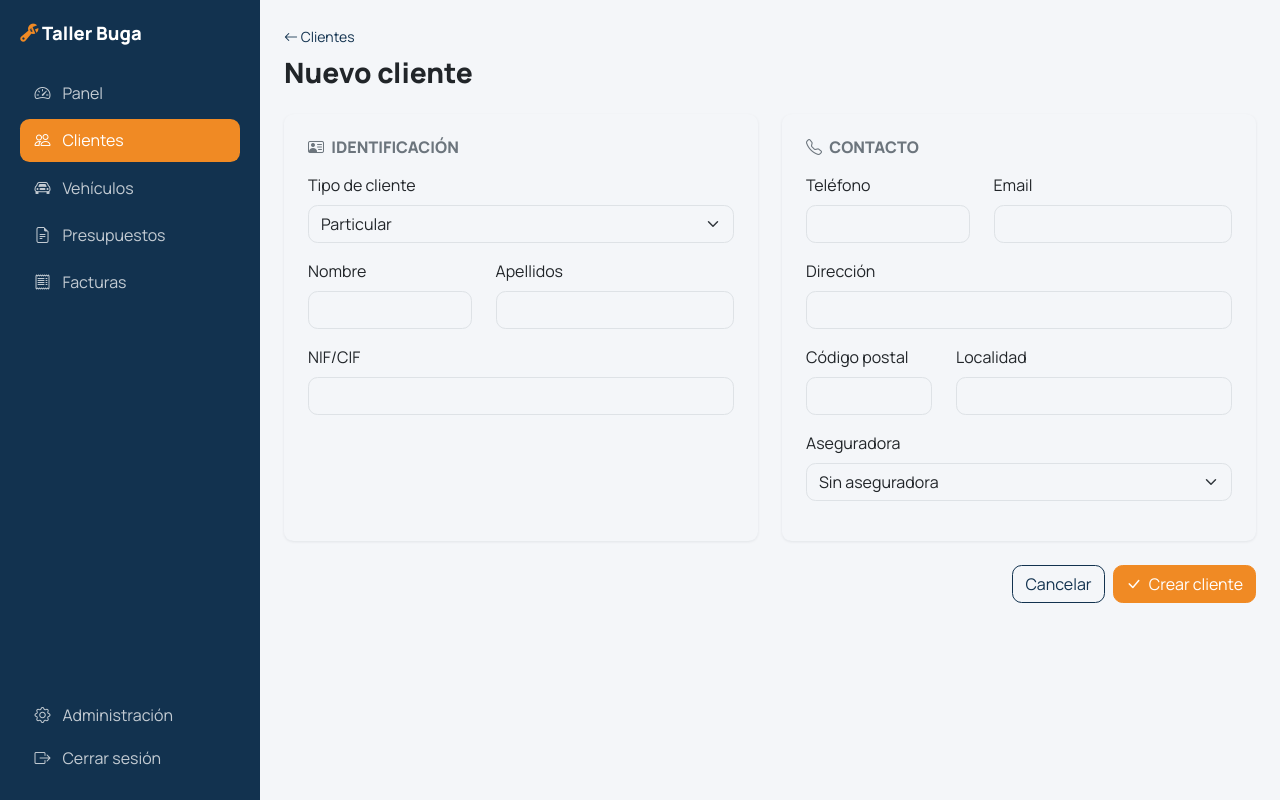
After one commit to mariarodriguezgarcia89/taller-buga, a Django app: page /clientes/nuevo/ in a window 1280 px wide. The commit adds this page. Run offline with Django 5.2, Linux system fonts and the light colour scheme; the visitor is signed in with stand-in values (Sample User, id 1); data that the repository does not hold is empty.

Commit message:
feat: add customer create and edit forms

```diff
--- /dev/null
+++ b/core/forms.py
@@ -0,0 +1,23 @@
+from django import forms
+
+
+class BootstrapFormMixin:
+    """Add Bootstrap classes to every widget and mark fields with errors."""
+
+    def __init__(self, *args, **kwargs):
+        super().__init__(*args, **kwargs)
+        for field in self.fields.values():
+            widget = field.widget
+            if isinstance(widget, forms.CheckboxInput):
+                css_class = "form-check-input"
+            elif isinstance(widget, forms.Select):
+                css_class = "form-select"
+            else:
+                css_class = "form-control"
+            widget.attrs["class"] = css_class
+
+    def full_clean(self):
+        super().full_clean()
+        for name in self.errors:
+            if name in self.fields:
+                self.fields[name].widget.attrs["class"] += " is-invalid"
--- /dev/null
+++ b/customers/forms.py
@@ -0,0 +1,32 @@
+from django import forms
+
+from core.forms import BootstrapFormMixin
+
+from .models import Customer
+
+
+class CustomerForm(BootstrapFormMixin, forms.ModelForm):
+    class Meta:
+        model = Customer
+        fields = [
+            "customer_type",
+            "first_name",
+            "last_name",
+            "company_name",
+            "tax_id",
+            "phone",
+            "email",
+            "address",
+            "postal_code",
+            "city",
+            "insurer",
+        ]
+
+    def __init__(self, *args, **kwargs):
+        super().__init__(*args, **kwargs)
+        self.fields["insurer"].empty_label = "Sin aseguradora"
+
+    def clean_tax_id(self):
+        """Store NIF/CIF uppercase and without spaces or hyphens."""
+        tax_id = self.cleaned_data["tax_id"]
+        return tax_id.upper().replace(" ", "").replace("-", "")
--- a/customers/templates/customers/customer_detail.html
+++ b/customers/templates/customers/customer_detail.html
@@ -18,7 +18,7 @@
       <span class="text-secondary">{{ customer.get_customer_type_display }}</span>
     </div>
   </div>
-  <a href="#" class="btn btn-outline-primary"><i class="bi bi-pencil me-1"></i> Editar</a>
+  <a href="{% url 'customers:customer_update' customer.pk %}" class="btn btn-outline-primary"><i class="bi bi-pencil me-1"></i> Editar</a>
 </div>
 
 <div class="row g-4">
--- /dev/null
+++ b/customers/templates/customers/customer_form.html
@@ -0,0 +1,76 @@
+{% extends "base.html" %}
+
+{% block title %}{% if object %}Editar cliente{% else %}Nuevo cliente{% endif %}{% endblock %}
+
+{% block content %}
+<a href="{% if object %}{{ object.get_absolute_url }}{% else %}{% url 'customers:customer_list' %}{% endif %}"
+   class="text-decoration-none small">
+  <i class="bi bi-arrow-left"></i> {% if object %}{{ object.display_name }}{% else %}Clientes{% endif %}
+</a>
+<h1 class="h3 fw-bold mt-2 mb-4">{% if object %}Editar cliente{% else %}Nuevo cliente{% endif %}</h1>
+
+<form method="post" novalidate>
+  {% csrf_token %}
+
+  {% if form.non_field_errors %}
+  <div class="alert alert-danger">{{ form.non_field_errors|join:" " }}</div>
+  {% endif %}
+
+  <div class="row g-4">
+    <div class="col-lg-6">
+      <div class="card p-4 h-100">
+        <h2 class="h6 fw-bold text-uppercase text-secondary mb-3"><i class="bi bi-person-vcard me-1"></i> Identificación</h2>
+        {% include "includes/form_field.html" with field=form.customer_type %}
+        <div class="row" data-customer-type="individual">
+          <div class="col-md-5">{% include "includes/form_field.html" with field=form.first_name %}</div>
+          <div class="col-md-7">{% include "includes/form_field.html" with field=form.last_name %}</div>
+        </div>
+        <div data-customer-type="company">
+          {% include "includes/form_field.html" with field=form.company_name %}
+        </div>
+        {% include "includes/form_field.html" with field=form.tax_id %}
+      </div>
+    </div>
+
+    <div class="col-lg-6">
+      <div class="card p-4 h-100">
+        <h2 class="h6 fw-bold text-uppercase text-secondary mb-3"><i class="bi bi-telephone me-1"></i> Contacto</h2>
+        <div class="row">
+          <div class="col-md-5">{% include "includes/form_field.html" with field=form.phone %}</div>
+          <div class="col-md-7">{% include "includes/form_field.html" with field=form.email %}</div>
+        </div>
+        {% include "includes/form_field.html" with field=form.address %}
+        <div class="row">
+          <div class="col-md-4">{% include "includes/form_field.html" with field=form.postal_code %}</div>
+          <div class="col-md-8">{% include "includes/form_field.html" with field=form.city %}</div>
+        </div>
+        {% include "includes/form_field.html" with field=form.insurer %}
+      </div>
+    </div>
+  </div>
+
+  <div class="d-flex justify-content-end gap-2 mt-4">
+    <a href="{% if object %}{{ object.get_absolute_url }}{% else %}{% url 'customers:customer_list' %}{% endif %}"
+       class="btn btn-outline-primary">Cancelar</a>
+    <button type="submit" class="btn btn-accent">
+      <i class="bi bi-check-lg me-1"></i> {% if object %}Guardar cambios{% else %}Crear cliente{% endif %}
+    </button>
+  </div>
+</form>
+{% endblock %}
+
+{% block extra_js %}
+<script>
+  // Show only the name fields that match the selected customer type
+  document.addEventListener("DOMContentLoaded", () => {
+    const typeSelect = document.getElementById("id_customer_type");
+    const toggleNameFields = () => {
+      document.querySelectorAll("[data-customer-type]").forEach((section) => {
+        section.hidden = section.dataset.customerType !== typeSelect.value;
+      });
+    };
+    typeSelect.addEventListener("change", toggleNameFields);
+    toggleNameFields();
+  });
+</script>
+{% endblock %}
--- a/customers/templates/customers/customer_list.html
+++ b/customers/templates/customers/customer_list.html
@@ -8,7 +8,7 @@
     <h1 class="h3 fw-bold mb-1">Clientes</h1>
     <p class="text-secondary mb-0">{{ page_obj.paginator.count }} cliente{{ page_obj.paginator.count|pluralize }}</p>
   </div>
-  <a href="#" class="btn btn-accent"><i class="bi bi-plus-lg me-1"></i> Nuevo cliente</a>
+  <a href="{% url 'customers:customer_create' %}" class="btn btn-accent"><i class="bi bi-plus-lg me-1"></i> Nuevo cliente</a>
 </div>
 
 <form method="get" class="mb-3">
--- a/customers/urls.py
+++ b/customers/urls.py
@@ -7,4 +7,6 @@ app_name = "customers"
 urlpatterns = [
     path("", views.CustomerListView.as_view(), name="customer_list"),
     path("<int:pk>/", views.CustomerDetailView.as_view(), name="customer_detail"),
+    path("nuevo/", views.CustomerCreateView.as_view(), name="customer_create"),
+    path("<int:pk>/editar/", views.CustomerUpdateView.as_view(), name="customer_update"),
 ]
--- a/customers/views.py
+++ b/customers/views.py
@@ -1,9 +1,10 @@
-from .models import Customer, normalize_plate
-
+from django.contrib.messages.views import SuccessMessageMixin
 from django.db.models import Count, Q, Value
 from django.db.models.functions import Coalesce, Lower, NullIf
+from django.views.generic import CreateView, DetailView, ListView, UpdateView
 
-from django.views.generic import DetailView, ListView
+from .forms import CustomerForm
+from .models import Customer, normalize_plate
 
 
 def customer_search_filter(term):
@@ -29,9 +30,14 @@ class CustomerListView(ListView):
         )
         for term in self.search_query.split():
             queryset = queryset.filter(customer_search_filter(term))
-        return queryset.annotate(
-            sort_name=Lower(Coalesce(NullIf("company_name", Value("")), "last_name"))
-        ).order_by("sort_name", "first_name").distinct()
+        return (
+            queryset.annotate(
+                sort_name=Lower(Coalesce(NullIf("company_name", Value("")), "last_name"))
+            )
+            .order_by("sort_name", "first_name")
+            .distinct()
+        )
+
     @property
     def search_query(self):
         return self.request.GET.get("q", "").strip()
@@ -40,6 +46,7 @@ class CustomerListView(ListView):
         context = super().get_context_data(**kwargs)
         context["query"] = self.search_query
         return context
+
 
 class CustomerDetailView(DetailView):
     model = Customer
@@ -55,12 +62,18 @@ class CustomerDetailView(DetailView):
         context["invoices"] = customer.invoices.select_related("vehicle").prefetch_related("lines")[:5]
         return context
 
-def test_customer_detail_shows_vehicles(logged_client, vehicle):
-    response = logged_client.get(vehicle.customer.get_absolute_url())
-    assert response.status_code == 200
-    assert "1234ABC" in response.content.decode()
+
+class CustomerCreateView(SuccessMessageMixin, CreateView):
+    model = Customer
+    form_class = CustomerForm
+
+    def get_success_message(self, cleaned_data):
+        return f"Cliente «{self.object.display_name}» creado."
 
 
-def test_customer_detail_returns_404_for_unknown_customer(logged_client):
-    response = logged_client.get(reverse("customers:customer_detail", args=[999999]))
-    assert response.status_code == 404
+class CustomerUpdateView(SuccessMessageMixin, UpdateView):
+    model = Customer
+    form_class = CustomerForm
+
+    def get_success_message(self, cleaned_data):
+        return f"Cambios de «{self.object.display_name}» guardados."
--- a/templates/base.html
+++ b/templates/base.html
@@ -77,5 +77,6 @@
   {% endblock %}
 
   <script src="https://cdn.jsdelivr.net/npm/bootstrap@5.3.3/dist/js/bootstrap.bundle.min.js"></script>
+    {% block extra_js %}{% endblock %}
 </body>
 </html>
--- /dev/null
+++ b/templates/includes/form_field.html
@@ -0,0 +1,6 @@
+<div class="mb-3">
+  <label for="{{ field.id_for_label }}" class="form-label">{{ field.label }}</label>
+  {{ field }}
+  {% if field.help_text %}<div class="form-text">{{ field.help_text }}</div>{% endif %}
+  {% for error in field.errors %}<div class="invalid-feedback d-block">{{ error }}</div>{% endfor %}
+</div>
```
Also changed, not shown: customers/tests/test_views.py (+41 -0 lines).
